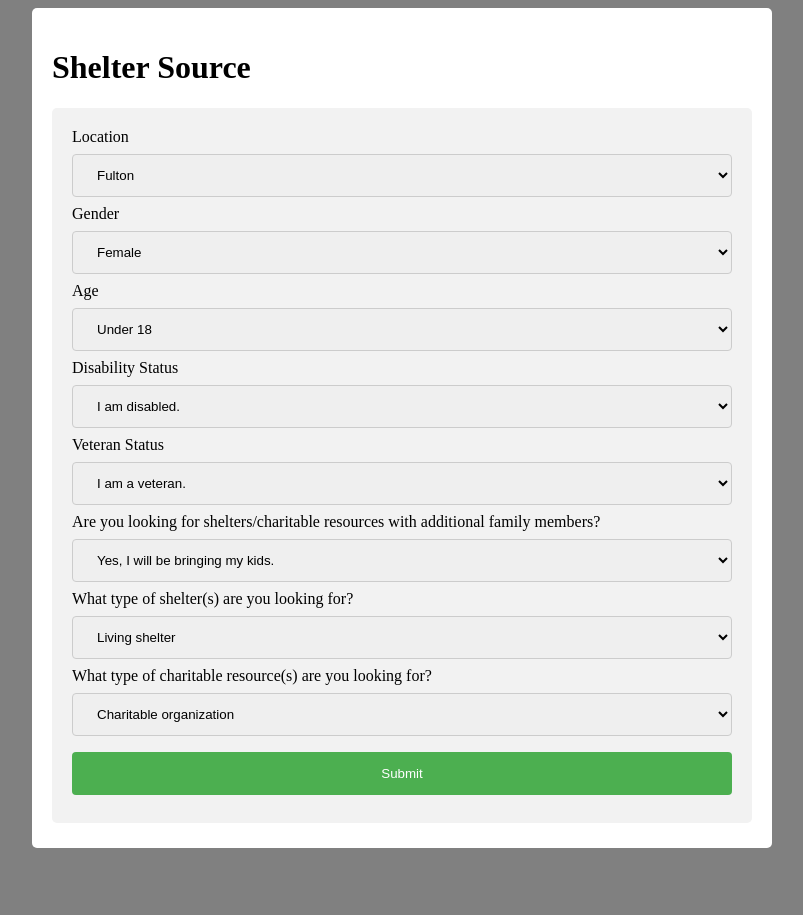
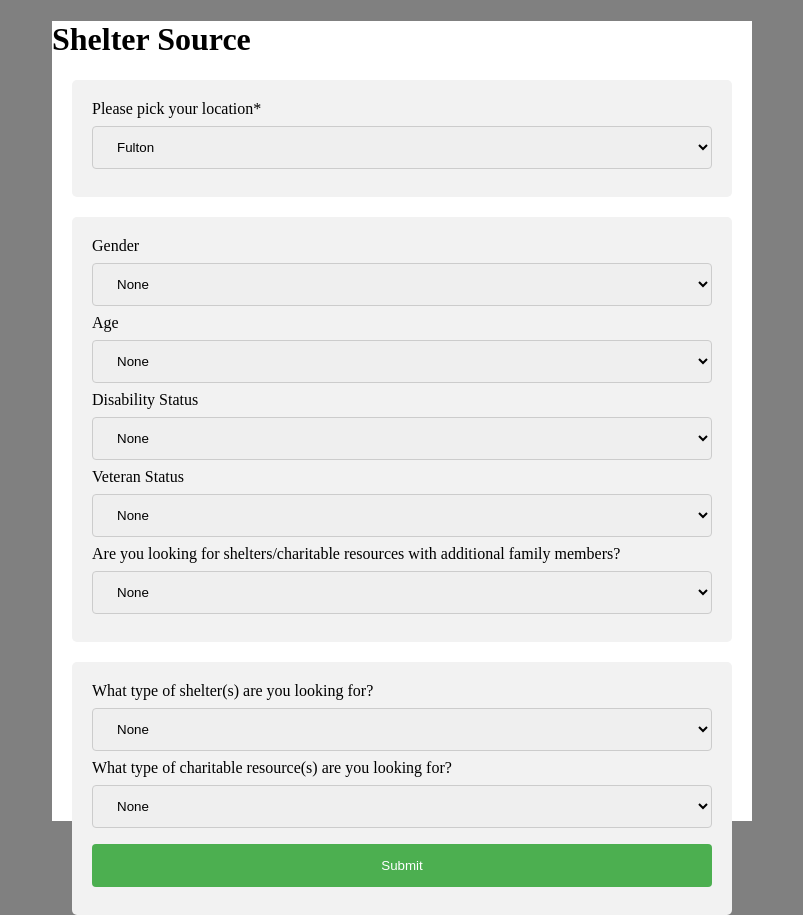
Before and after one commit to frances-ho/ShelterSource, a PHP site: page / in a window 1280 px wide. Shown: the whole page, without its empty margins (238-1041 px from the left). Before the commit the page ends 856 px from the top, so only its background shows below. Run offline with PHP 8.4, Linux system fonts and the light colour scheme.

Commit message:
Added basic form

```diff
--- a/index.html
+++ b/index.html
@@ -13,17 +13,22 @@
         <h1>Shelter Source</h1>
 
         <!-- Form starts -->
-        <div>
+        <div class="form">
             <form action="/action_page.php">
 
-                <label for="county">Location</label>
+                <label for="county">Please pick your location*</label>
                     <select id="county" name="county">
                         <option value="fulton">Fulton</option>
                         <option value="dekalb">Dekalb</option>
                     </select>
+            </form>
+        </div>
 
+        <div class="form">
+            <form action="/action_page.php">
                 <label for="county">Gender</label>
                     <select id="county" name="county">
+                        <option value="dekalb">None</option>
                         <option value="fulton">Female</option>
                         <option value="dekalb">Male</option>
                         <option value="dekalb">I choose not to identify.</option>
@@ -31,13 +36,16 @@
 
                 <label for="county">Age</label>
                     <select id="county" name="county">
+                        <option value="dekalb">None</option>
                         <option value="fulton">Under 18</option>
                         <option value="dekalb">Over 18</option>
                         <option value="dekalb">Over 55</option>
+                        <option value="dekalb">I choose not to identify.</option>
                     </select>
 
                 <label for="county">Disability Status</label>
                     <select id="county" name="county">
+                        <option value="dekalb">None</option>
                         <option value="fulton">I am disabled.</option>
                         <option value="dekalb">I am not disabled.</option>
                         <option value="dekalb">I choose not to identify.</option>
@@ -45,6 +53,7 @@
 
                 <label for="county">Veteran Status</label>
                     <select id="county" name="county">
+                        <option value="dekalb">None</option>
                         <option value="fulton">I am a veteran.</option>
                         <option value="dekalb">I am not a veteran.</option>
                         <option value="dekalb">I choose not to identify.</option>
@@ -52,20 +61,27 @@
 
                 <label for="county">Are you looking for shelters/charitable resources with additional family members?</label>
                     <select id="county" name="county">
+                        <option value="dekalb">None</option>
                         <option value="fulton">Yes, I will be bringing my kids.</option>
                         <option value="dekalb">Yes, I will be bringing my spouse.</option>
                         <option value="dekalb">Yes, I will be bringing my spouse and kids.</option>
                         <option value="fulton">No, I am only seeking for myself.</option>
                     </select>
+            </form>
+        </div>
 
+        <div class="form">
+            <form action="/action_page.php">
                 <label for="county">What type of shelter(s) are you looking for?</label>
                 <select id="county" name="county">
+                    <option value="dekalb">None</option>
                     <option value="fulton">Living shelter</option>
                     <option value="dekalb">Emergency weather shelter</option>
                 </select>
 
             <label for="county">What type of charitable resource(s) are you looking for?</label>
                 <select id="county" name="county">
+                    <option value="dekalb">None</option>
                     <option value="fulton">Charitable organization</option>
                     <option value="dekalb">Soup kitchen</option>
                 </select>
--- a/style.css
+++ b/style.css
@@ -34,8 +34,9 @@ input[type=submit]:hover {
     background-color: #45a049;
 }
 
-div {
+.form {
     border-radius: 5px;
     background-color: #f2f2f2;
     padding: 20px;
+    margin: 20px 20px;
 }
```
Lines whose indentation alone changed are shown as unchanged.
